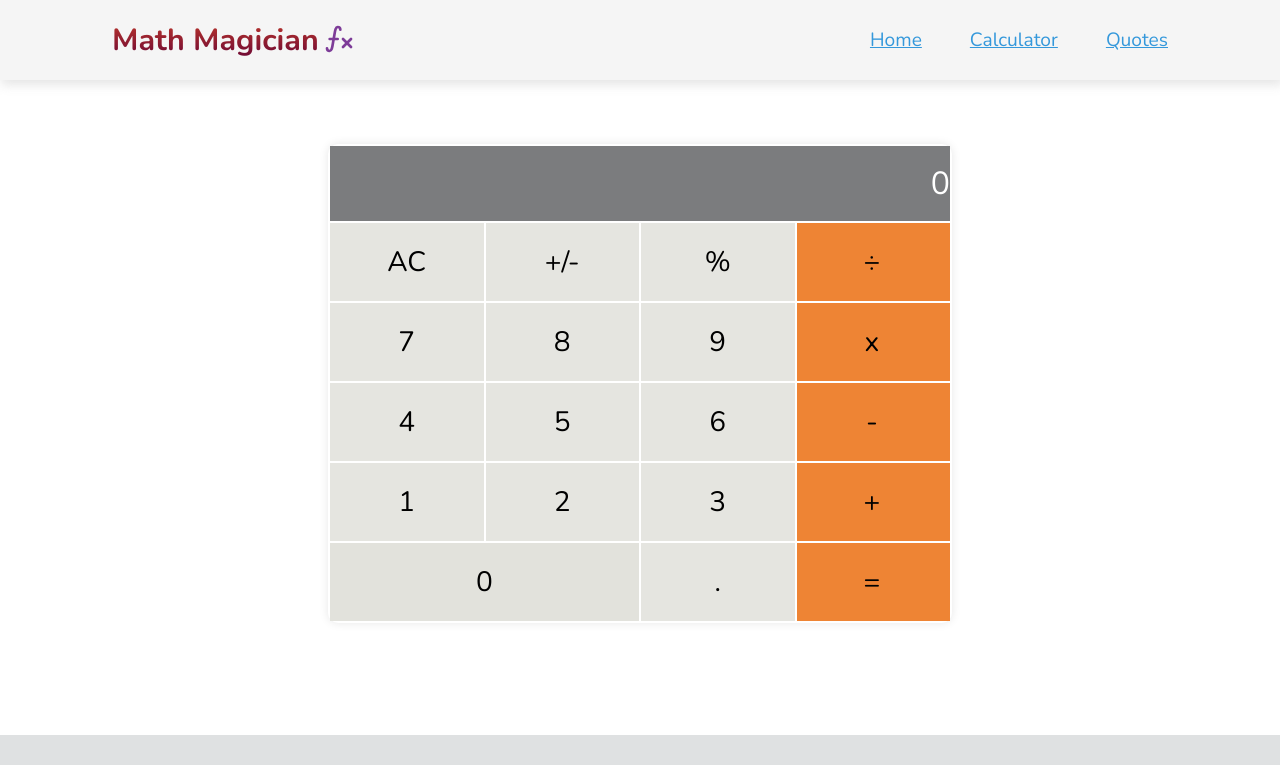
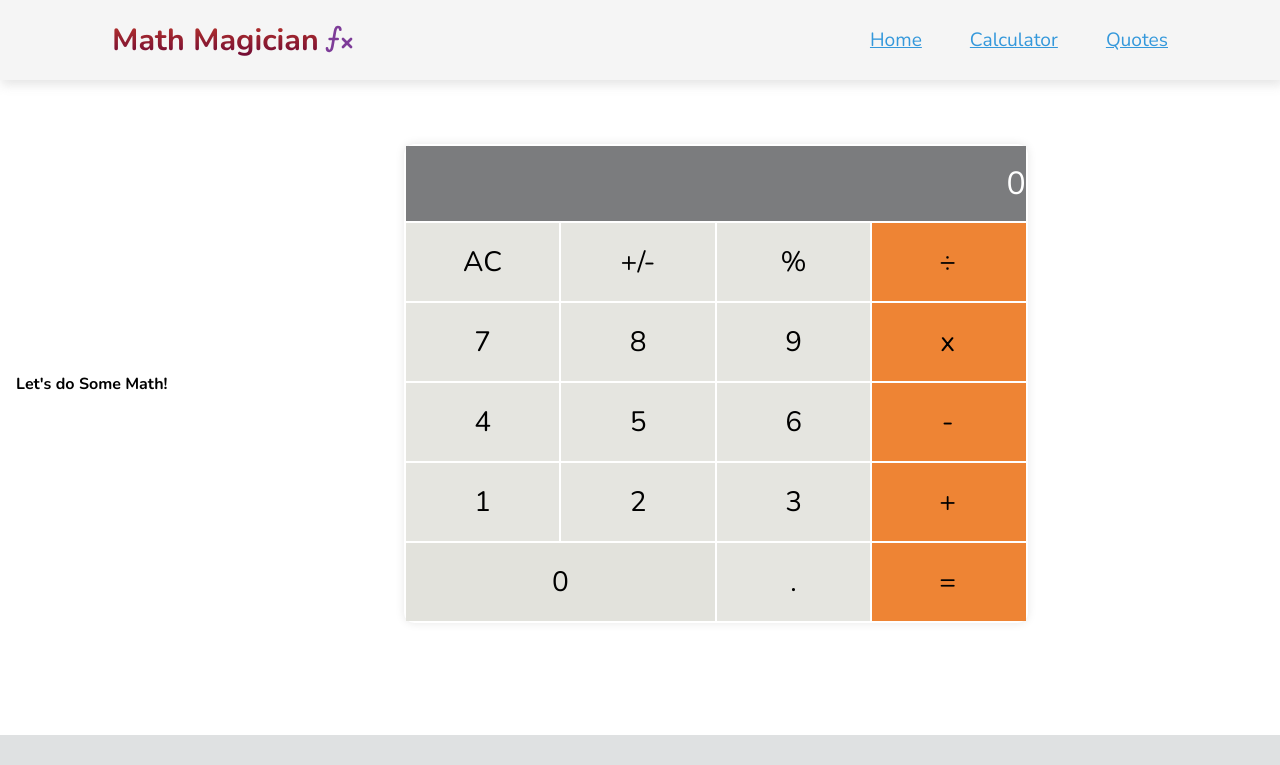
Before and after one commit to belaymit/math-magicians, a React (Create React App) app: page /calculator in a window 1280 px wide. Shown: the top 765 px of the page. Built offline with nearby package versions, Linux system fonts and the light colour scheme.

Commit message:
add headline text to calculator component

```diff
--- a/src/components/calculator/Calculator.jsx
+++ b/src/components/calculator/Calculator.jsx
@@ -18,9 +18,11 @@ const Calculator = () => {
 
   const { total, next, operation } = state;
   const output = (total || '') + (operation || '') + (next || '') || 0;
+  const text = 'Let\'s do Some Math!';
 
   return (
     <section className="calculator-section">
+      <h4 className="title">{text}</h4>
       <div className="calculator-container">
         <DisplayItems output={output} />
         <ButtonsNumbers handleClick={handleClick} />
```
